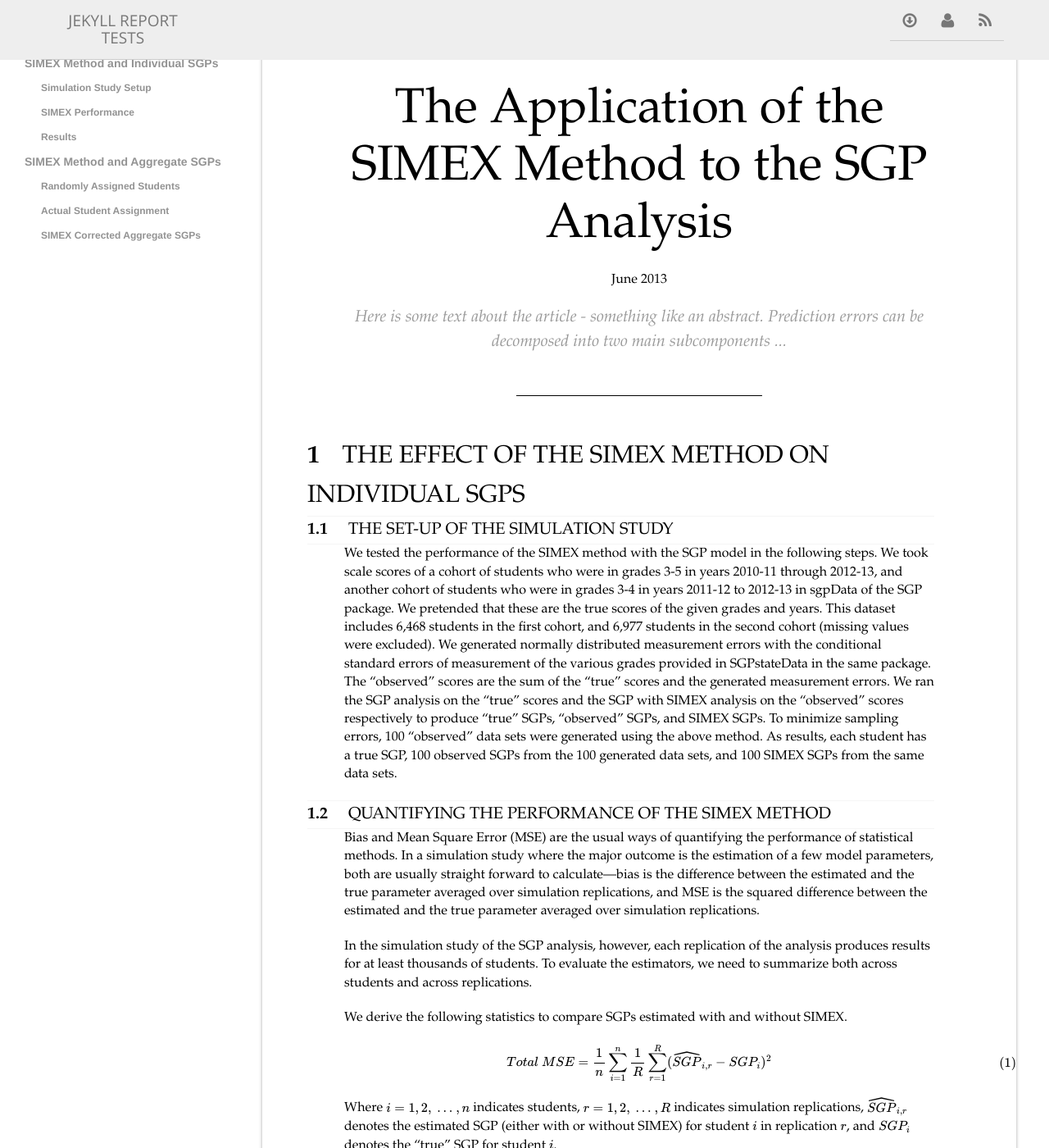
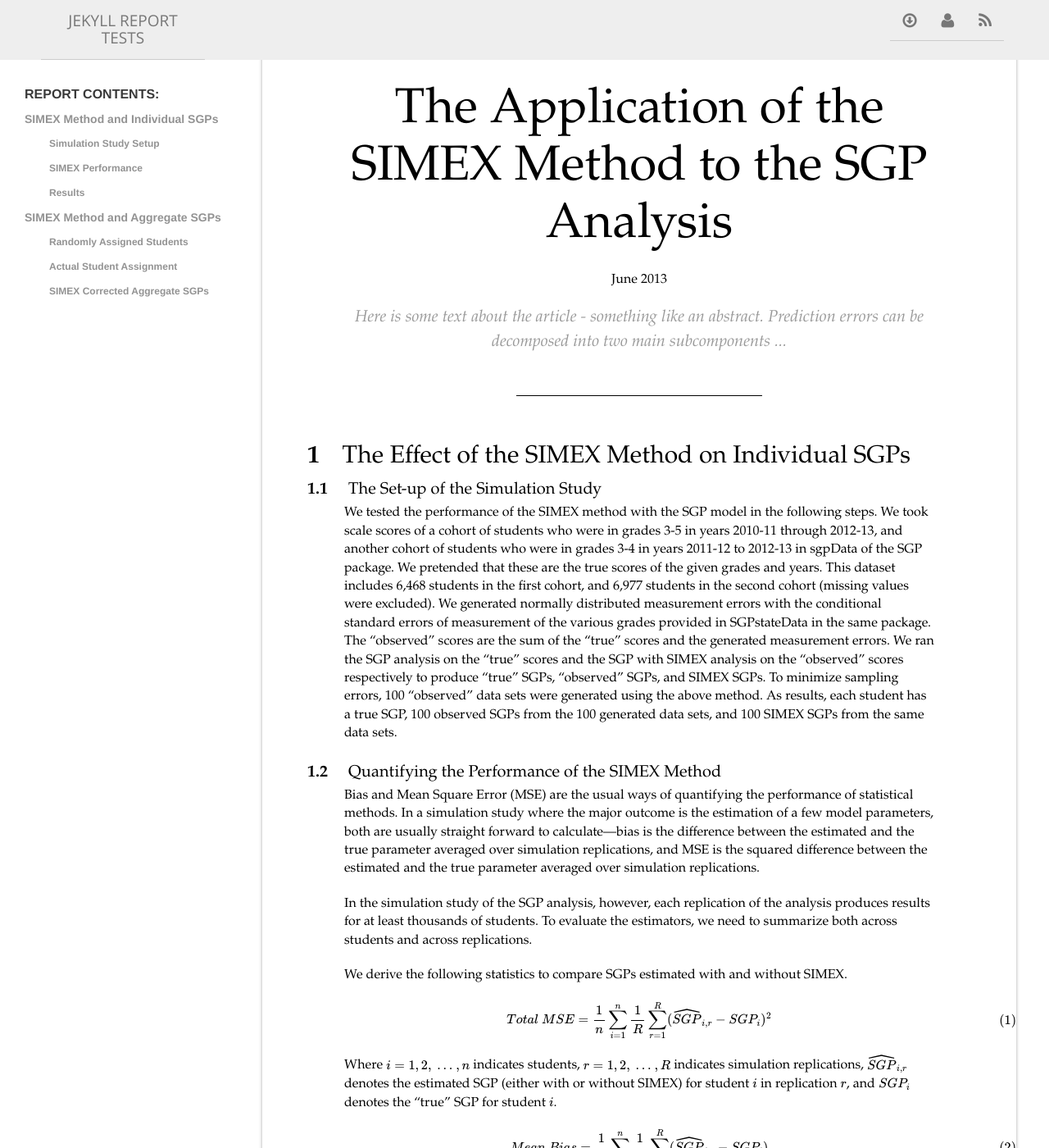
Before and after one commit to adamvi/Markdown_Tests2, a Jekyll site: the page built from 2011-Annual-report.md, in a window 1280 px wide and 1400 px high. Shown: the whole window at 82% size. Built offline with Jekyll 4.4.1, drawn with Linux system fonts in a browser that asks for light colours; formulas are drawn with MathJax 3; a script that is not in the unit is left out.

Commit message:
Revisions to document .css files to make them work with external styles (keep "document" class pure)

```diff
--- a/css/document.css
+++ b/css/document.css
@@ -281,7 +281,7 @@ pre {
   overflow: hidden;
   width: 300px;
   left: 30px;
-  top: 20px;
+  top: 100px;
   height: 600px;
   font-family: "Helvetica Neue", Arial, Helvetica, Geneva, sans-serif;
   color: #111;
@@ -289,31 +289,43 @@ pre {
   font-weight: bold;
   font-size: 12px;
 }
+
 #document #document_lens .items {
-  height: 360px;
+  height: 500px;
   position: absolute;
   top: 0px;
   left: 0px;
-  width: 600px;
+  width: 280px;
   overflow-y: auto;
   overflow-x: hidden;
+}
+#document #document_lens .items .title {
+	whitespace: nowrap;
+	height: 30px;
+	width: 300px;
+	line-height: 30px;
+
+	font-weight: bold;
+	font-size: 16px;
+	color: #3a3a3a;
 }
 #document #document_lens .items .item {
   whitespace: nowrap;
   height: 30px;
-  width: 270px;
+  width: 280px;
   line-height: 30px;
 }
+
 #document #document_lens .items .item.level-1 {
   font-weight: bold;
   font-size: 14px;
   color: #939393;
 }
 #document #document_lens .items .item.level-2 {
-  padding-left: 10px;
+  padding-left: 15px;
 }
 #document #document_lens .items .item.level-3 {
-  padding-left: 20px;
+  padding-left: 30px;
 }
 #document #document_lens .items .item a {
   border: none;
--- a/css/document_print.css
+++ b/css/document_print.css
@@ -77,9 +77,15 @@
 #document h1 {
   counter-reset: sub-section;
   font-size: 30px;
+  border-top:none;
+  border-bottom:none;
+  text-transform:none;
 }
 #document h2 {
   counter-reset: composite;
+  border-top:none;
+  border-bottom:none;
+  text-transform:none;
 }
 #document h1:before {
   counter-increment: section;
```
